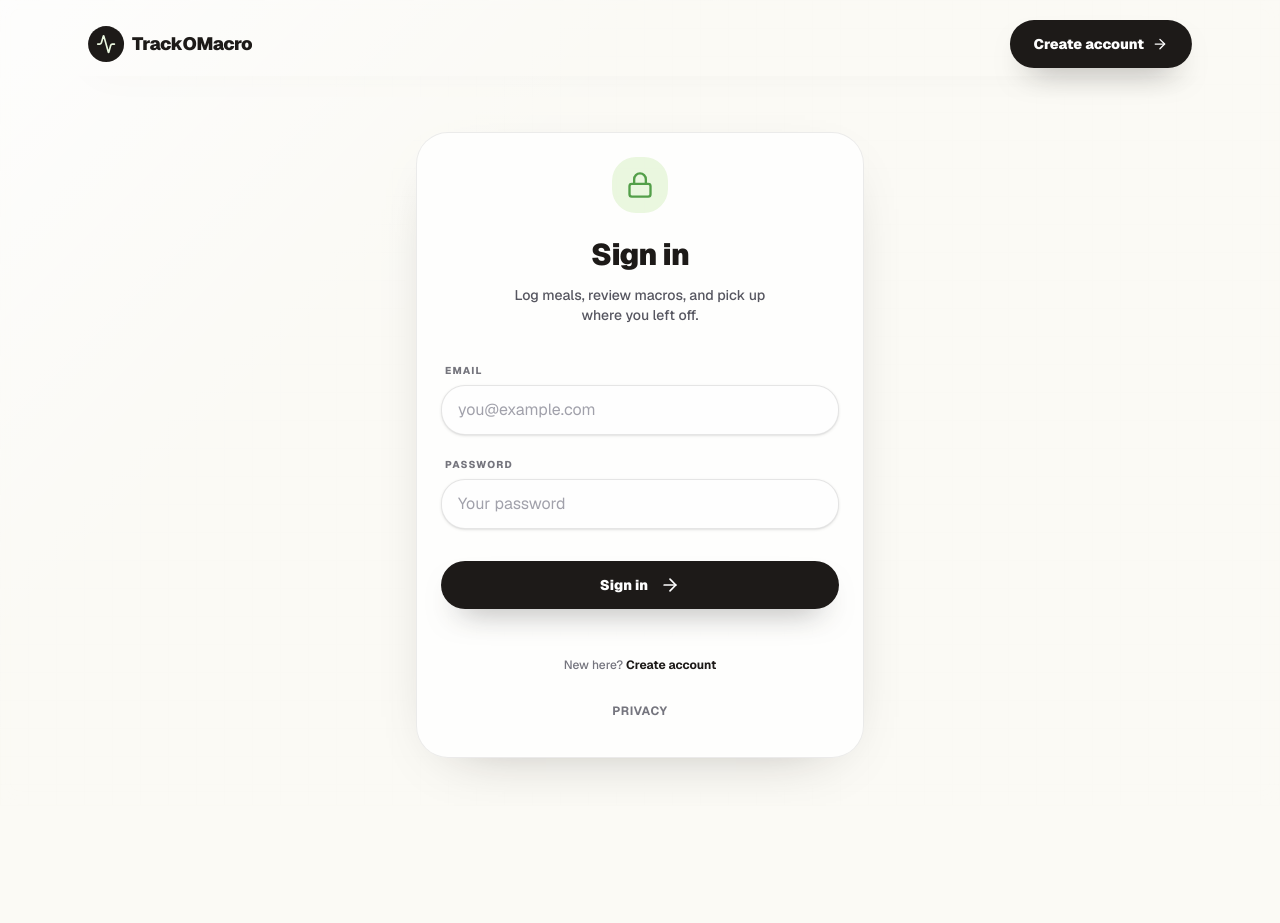
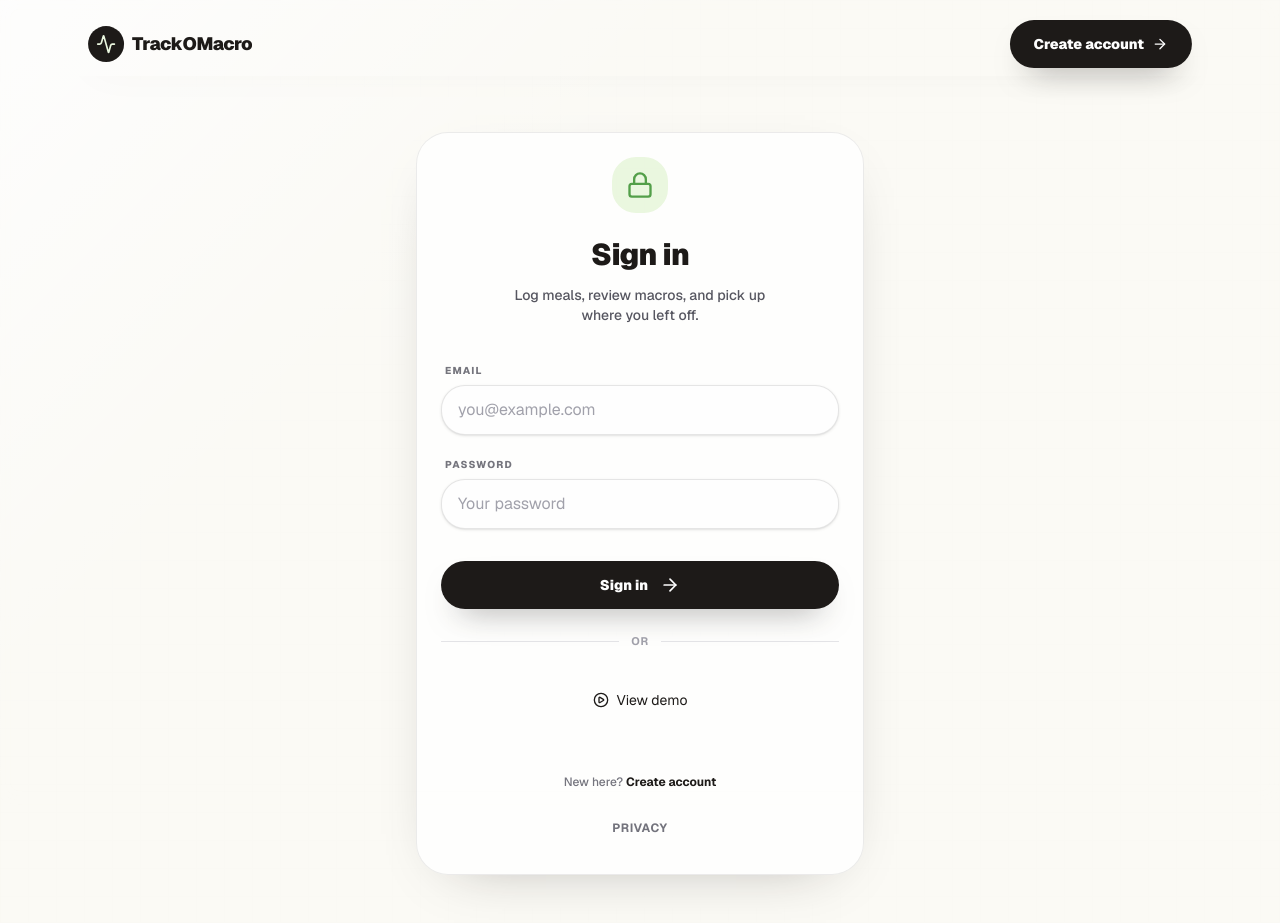
Before and after one commit to mrsonam/track-o-macro, a Next.js app: page /login in a window 1280 px wide. Before the commit the page ends 806 px from the top, so only its background shows below. Built offline with nearby package versions, Linux system fonts and the light colour scheme.

Commit message:
Add View demo button to the login page

```diff
--- a/app/login/login-form.tsx
+++ b/app/login/login-form.tsx
@@ -4,10 +4,11 @@ import { useId, useState } from "react";
 import Link from "next/link";
 import { useRouter, useSearchParams } from "next/navigation";
 import { signIn } from "next-auth/react";
-import { Lock } from "lucide-react";
+import { Lock, PlayCircle } from "lucide-react";
 import { AuthSubmitButton } from "@/components/auth/auth-submit-button";
 import { AuthShell } from "@/components/auth-shell";
 import { getSafeNextPath } from "@/lib/auth/safe-next-path";
+import { DEMO_EMAIL, DEMO_PASSWORD } from "@/lib/demo/constants";
 
 export function LoginForm() {
   const router = useRouter();
@@ -19,6 +20,8 @@ export function LoginForm() {
   const [password, setPassword] = useState("");
   const [error, setError] = useState<string | null>(null);
   const [loading, setLoading] = useState(false);
+  const [demoLoading, setDemoLoading] = useState(false);
+  const [demoError, setDemoError] = useState<string | null>(null);
 
   async function onSubmit(e: React.FormEvent) {
     e.preventDefault();
@@ -32,6 +35,25 @@ export function LoginForm() {
     setLoading(false);
     if (res?.error) {
       setError("Invalid email or password");
+      return;
+    }
+    if (res?.ok) {
+      router.push(next);
+      router.refresh();
+    }
+  }
+
+  async function onViewDemo() {
+    setDemoError(null);
+    setDemoLoading(true);
+    const res = await signIn("credentials", {
+      email: DEMO_EMAIL,
+      password: DEMO_PASSWORD,
+      redirect: false,
+    });
+    setDemoLoading(false);
+    if (res?.error) {
+      setDemoError("Demo account is temporarily unavailable. Please try again shortly.");
       return;
     }
     if (res?.ok) {
@@ -114,6 +136,29 @@ export function LoginForm() {
         </AuthSubmitButton>
       </form>
 
+      <div className="mt-6 flex items-center gap-3 text-[11px] font-bold uppercase tracking-wider text-zinc-400">
+        <span className="h-px flex-1 bg-zinc-200" />
+        <span>or</span>
+        <span className="h-px flex-1 bg-zinc-200" />
+      </div>
+
+      <button
+        type="button"
+        onClick={onViewDemo}
+        disabled={demoLoading || loading}
+        aria-busy={demoLoading}
+        className="btn-secondary mt-6 flex w-full items-center justify-center gap-2 py-4 text-sm"
+      >
+        <PlayCircle className="h-4 w-4 shrink-0" aria-hidden />
+        {demoLoading ? "Loading demo…" : "View demo"}
+      </button>
+
+      {demoError ? (
+        <p role="alert" className="mt-3 text-center text-xs font-bold text-red-600">
+          {demoError}
+        </p>
+      ) : null}
+
       <div className="mt-12 flex flex-col items-center gap-4">
         <p className="text-xs font-medium text-zinc-500">
           New here?{" "}
```
